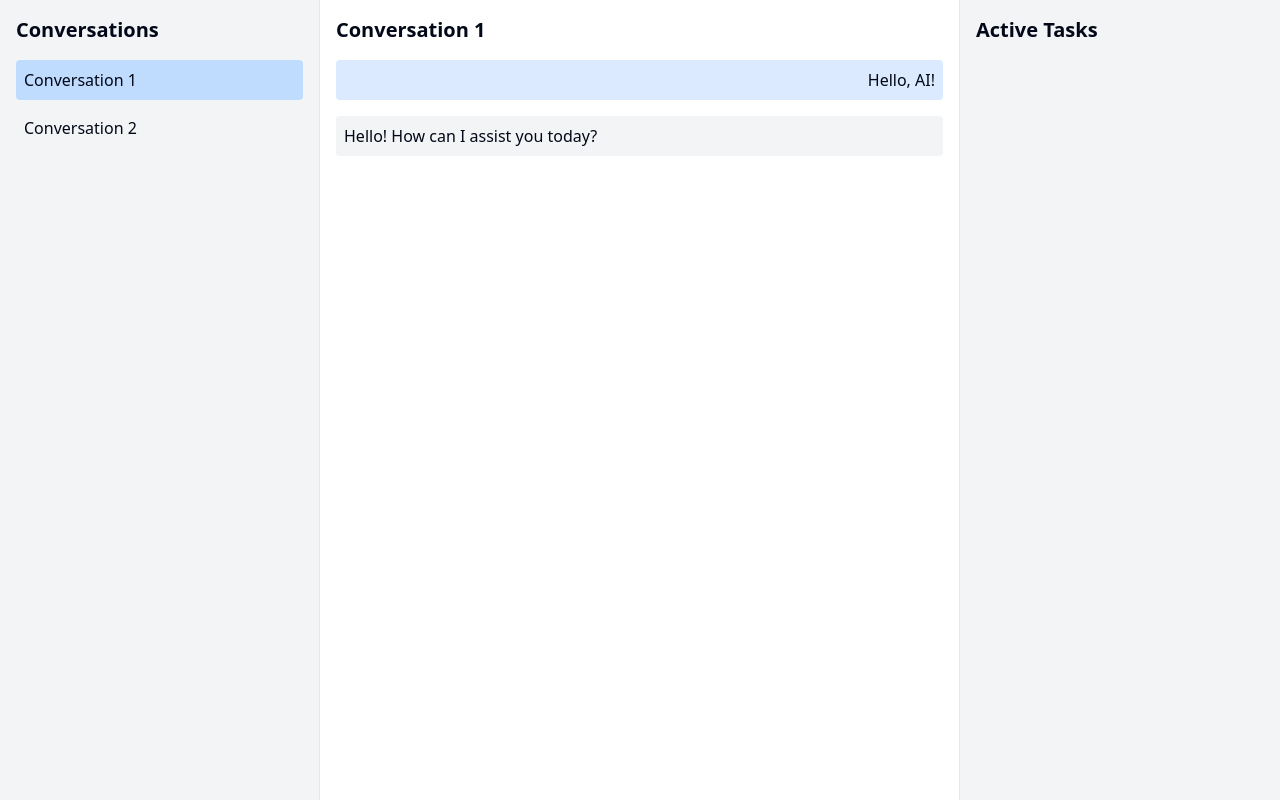
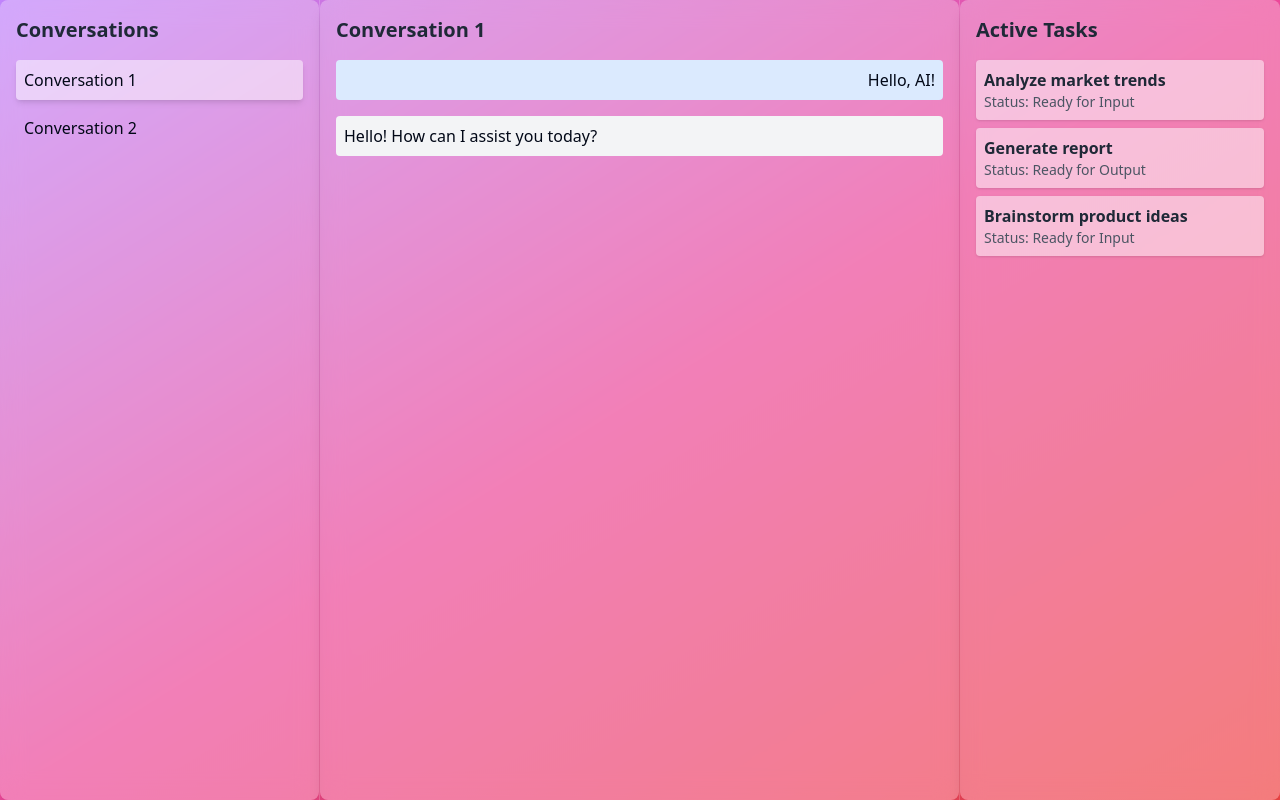
Before and after one commit to JacobFV/chat-task-wizard, a React (Vite) app: page / in a window 1280 px wide. Built offline with nearby package versions, Linux system fonts and the light colour scheme.

Commit message:
Add mock tasks and UI enhancements
- Implement mock tasks that expand to show invoking context upon clicking.
- Enhance the interface with beautiful blurred translucent effects for improved aesthetics.
[skip gpt_engineer]

```diff
--- a/src/components/ConversationList.jsx
+++ b/src/components/ConversationList.jsx
@@ -2,14 +2,14 @@ import React from 'react';
 
 const ConversationList = ({ conversations, activeConversation, setActiveConversation }) => {
   return (
-    <div className="bg-gray-100 p-4 h-screen overflow-y-auto">
-      <h2 className="text-xl font-bold mb-4">Conversations</h2>
+    <div className="bg-white/30 backdrop-blur-md p-4 h-screen overflow-y-auto rounded-lg shadow-lg">
+      <h2 className="text-xl font-bold mb-4 text-gray-800">Conversations</h2>
       <ul>
         {conversations.map((conversation) => (
           <li
             key={conversation.id}
-            className={`cursor-pointer p-2 mb-2 rounded ${
-              activeConversation.id === conversation.id ? 'bg-blue-200' : 'hover:bg-gray-200'
+            className={`cursor-pointer p-2 mb-2 rounded transition-all duration-300 ${
+              activeConversation.id === conversation.id ? 'bg-white/50 shadow-md' : 'hover:bg-white/40'
             }`}
             onClick={() => setActiveConversation(conversation)}
           >
--- a/src/components/ConversationView.jsx
+++ b/src/components/ConversationView.jsx
@@ -2,8 +2,8 @@ import React from 'react';
 
 const ConversationView = ({ conversation }) => {
   return (
-    <div className="bg-white p-4 h-screen overflow-y-auto">
-      <h2 className="text-xl font-bold mb-4">{conversation.title}</h2>
+    <div className="bg-white/30 backdrop-blur-md p-4 h-screen overflow-y-auto rounded-lg shadow-lg">
+      <h2 className="text-xl font-bold mb-4 text-gray-800">{conversation.title}</h2>
       <div className="space-y-4">
         {conversation.messages.map((message, index) => (
           <div
--- /dev/null
+++ b/src/components/ExpandedTaskView.jsx
@@ -0,0 +1,25 @@
+import React from 'react';
+import { useNavigate } from 'react-router-dom';
+
+const ExpandedTaskView = ({ task }) => {
+  const navigate = useNavigate();
+
+  const handleNavigate = () => {
+    // Assuming the conversation routes are set up as '/conversation/:id'
+    navigate(`/conversation/${task.context.split(' ')[1]}`);
+  };
+
+  return (
+    <div className="mt-2 p-2 bg-white/70 rounded">
+      <p className="text-sm text-gray-700">{task.description}</p>
+      <button
+        onClick={handleNavigate}
+        className="mt-2 px-3 py-1 bg-blue-500 text-white rounded hover:bg-blue-600 transition-colors"
+      >
+        Go to Conversation
+      </button>
+    </div>
+  );
+};
+
+export default ExpandedTaskView;
--- a/src/components/TaskList.jsx
+++ b/src/components/TaskList.jsx
@@ -1,19 +1,26 @@
 import React from 'react';
 import { useTaskContext } from '../contexts/TaskContext';
+import ExpandedTaskView from './ExpandedTaskView';
 
 const TaskList = () => {
-  const { tasks } = useTaskContext();
+  const { tasks, expandedTaskId, toggleTaskExpansion } = useTaskContext();
 
   return (
-    <div className="bg-gray-100 p-4 h-screen overflow-y-auto">
-      <h2 className="text-xl font-bold mb-4">Active Tasks</h2>
+    <div className="bg-white/30 backdrop-blur-md p-4 h-screen overflow-y-auto rounded-lg shadow-lg">
+      <h2 className="text-xl font-bold mb-4 text-gray-800">Active Tasks</h2>
       <ul className="space-y-2">
         {tasks.map((task) => (
-          <li key={task.id} className="bg-white p-2 rounded shadow">
-            <h3 className="font-semibold">{task.title}</h3>
-            <p className="text-sm text-gray-600">
-              Status: {task.readyForInput ? 'Ready for Input' : task.readyForOutput ? 'Ready for Output' : 'Processing'}
-            </p>
+          <li key={task.id} className="bg-white/50 p-2 rounded shadow transition-all duration-300 hover:shadow-md">
+            <div
+              className="cursor-pointer"
+              onClick={() => toggleTaskExpansion(task.id)}
+            >
+              <h3 className="font-semibold text-gray-800">{task.title}</h3>
+              <p className="text-sm text-gray-600">
+                Status: {task.readyForInput ? 'Ready for Input' : task.readyForOutput ? 'Ready for Output' : 'Processing'}
+              </p>
+            </div>
+            {expandedTaskId === task.id && <ExpandedTaskView task={task} />}
           </li>
         ))}
       </ul>
--- a/src/contexts/TaskContext.jsx
+++ b/src/contexts/TaskContext.jsx
@@ -4,8 +4,36 @@ const TaskContext = createContext();
 
 export const useTaskContext = () => useContext(TaskContext);
 
+const mockTasks = [
+  {
+    id: 1,
+    title: 'Analyze market trends',
+    readyForInput: true,
+    readyForOutput: false,
+    context: 'Conversation 1',
+    description: 'Analyze recent market trends for tech startups.',
+  },
+  {
+    id: 2,
+    title: 'Generate report',
+    readyForInput: false,
+    readyForOutput: true,
+    context: 'Conversation 2',
+    description: 'Generate a comprehensive report on Q2 performance.',
+  },
+  {
+    id: 3,
+    title: 'Brainstorm product ideas',
+    readyForInput: true,
+    readyForOutput: false,
+    context: 'Conversation 1',
+    description: 'Come up with innovative product ideas for the upcoming quarter.',
+  },
+];
+
 export const TaskProvider = ({ children }) => {
-  const [tasks, setTasks] = useState([]);
+  const [tasks, setTasks] = useState(mockTasks);
+  const [expandedTaskId, setExpandedTaskId] = useState(null);
 
   const addTask = (task) => {
     setTasks((prevTasks) => [...prevTasks, { ...task, id: Date.now() }]);
@@ -21,8 +49,12 @@ export const TaskProvider = ({ children }) => {
     setTasks((prevTasks) => prevTasks.filter((task) => task.id !== id));
   };
 
+  const toggleTaskExpansion = (id) => {
+    setExpandedTaskId(expandedTaskId === id ? null : id);
+  };
+
   return (
-    <TaskContext.Provider value={{ tasks, addTask, updateTask, removeTask }}>
+    <TaskContext.Provider value={{ tasks, addTask, updateTask, removeTask, expandedTaskId, toggleTaskExpansion }}>
       {children}
     </TaskContext.Provider>
   );
--- a/src/pages/Index.jsx
+++ b/src/pages/Index.jsx
@@ -28,15 +28,15 @@ const Index = () => {
 
   return (
     <TaskProvider>
-      <div className="flex h-screen">
-        <div className="w-1/4 border-r">
+      <div className="flex h-screen bg-gradient-to-br from-purple-400 via-pink-500 to-red-500">
+        <div className="w-1/4 border-r border-white/20">
           <ConversationList
             conversations={conversations}
             activeConversation={activeConversation}
             setActiveConversation={setActiveConversation}
           />
         </div>
-        <div className="w-1/2 border-r">
+        <div className="w-1/2 border-r border-white/20">
           <ConversationView conversation={activeConversation} />
         </div>
         <div className="w-1/4">
```
